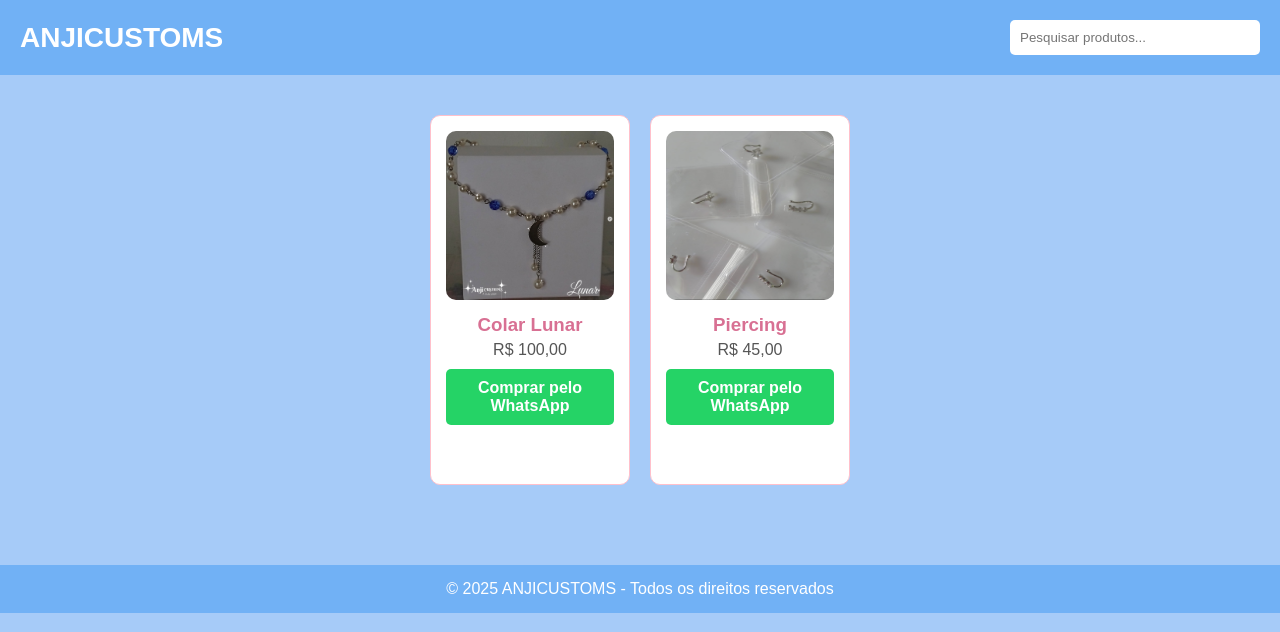
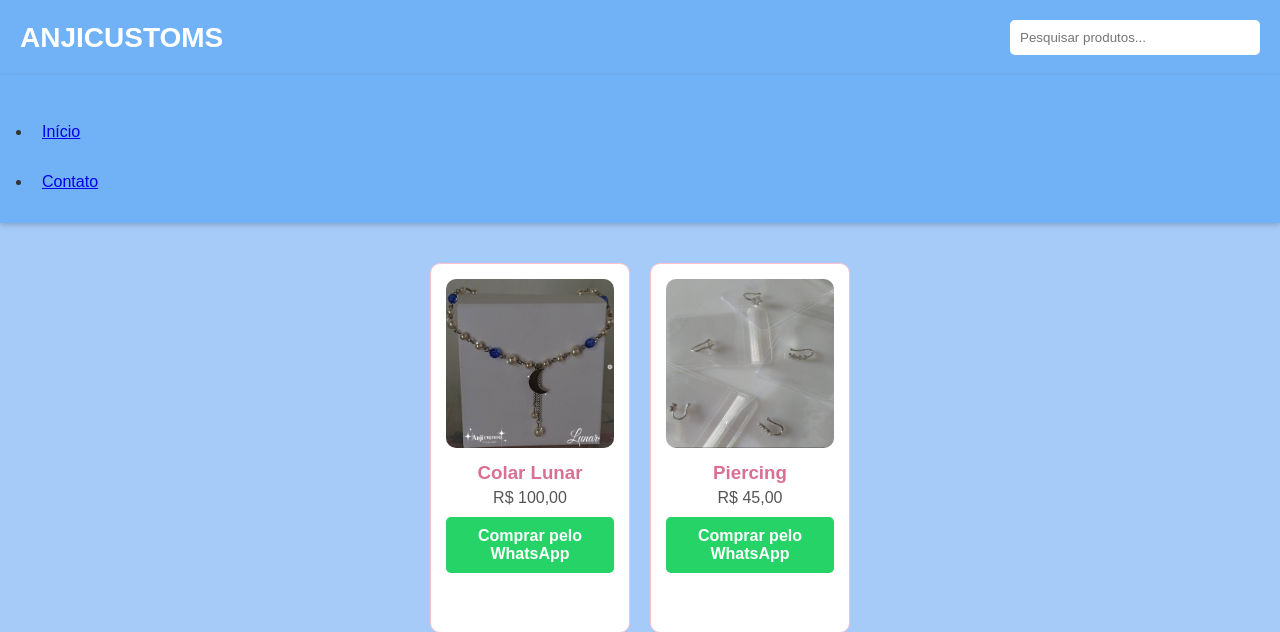
Before and after one commit to ThiagoMAlves/anjicustoms, a Flask app: page / in a window 1280 px wide. Shown: the top 632 px of the page. Run offline with Flask 3, Linux system fonts and the light colour scheme.

Commit message:
navegação

```diff
--- a/static/css/style.css
+++ b/static/css/style.css
@@ -17,6 +17,39 @@ header {
   justify-content: space-between;
   align-items: center;
   flex-wrap: wrap;
+}
+
+.navbar {
+    display: flex;
+    justify-content: space-between;
+    align-items: center;
+    background-color: #71b1f5;
+    padding: 1rem 2rem;
+    box-shadow: 0 2px 5px rgba(0,0,0,0.2);
+    position: sticky;
+    top: 0;
+    z-index: 1000;
+}
+
+.nav-links {
+    flex-direction: column;
+    width: 100%;
+    margin-top: 1rem;
+}
+
+.nav-links li {
+    font-weight: 500;
+    transition: all 0.3s ease;
+    padding: 6px 10px;
+    border-radius: 6px;
+    width: 100%;
+    text-align: left;
+}
+
+.nav-links li a {
+    display: block;
+    width: 100%;
+    padding: 10px 0;
 }
 
 .logo {
--- a/templates/index.html
+++ b/templates/index.html
@@ -13,6 +13,13 @@
     <div class="logo">ANJICUSTOMS</div>
     <input type="text" id="searchBar" placeholder="Pesquisar produtos...">
   </header>
+
+  <nav class="navbar">
+        <ul class="nav-links">
+            <li><a href="{{ url_for('index') }}">Início</a></li>
+            <li><a href="{{ url_for('contato') }}">Contato</a></li>
+        </ul>
+    </nav>
 
   <main>
     <section id="catalog">
```
